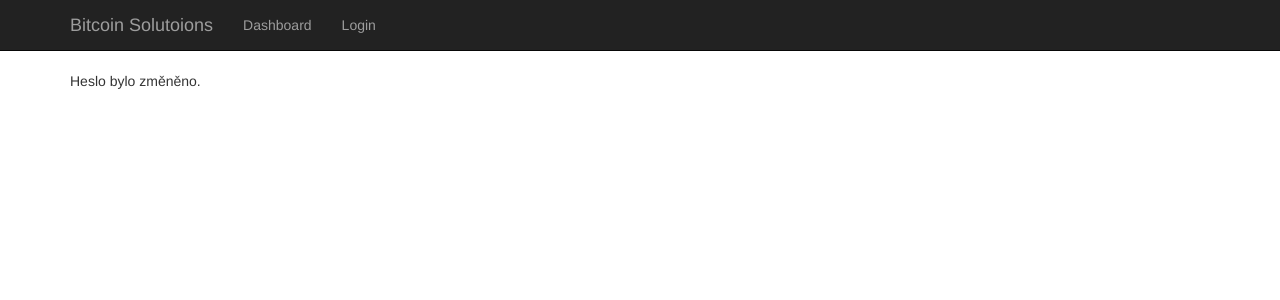
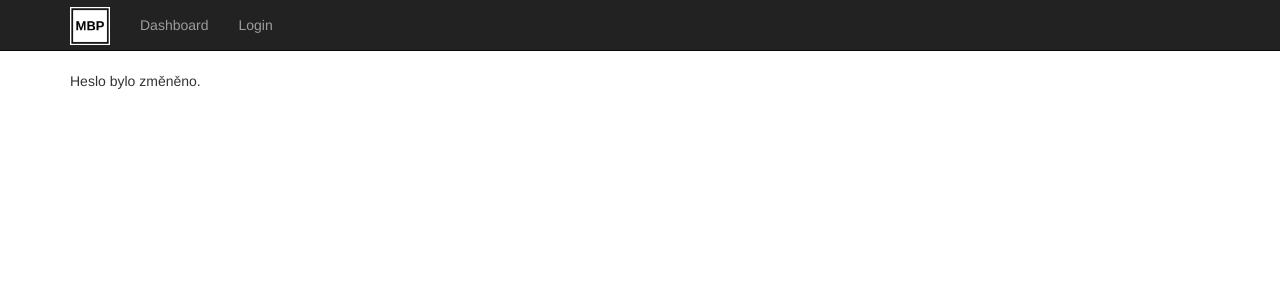
Before and after one commit to ondrejsika/mbp, a Django app: template password_reset/templates/password_reset/password_reset_complete.html in a window 1280 px wide. Shown: the top 300 px of the page. Run offline with Django 3.2, Linux system fonts and the light colour scheme; the template is opened without the code that fills it: most values are stand-ins (such as "Sample title", 1, 10 or a date in 2020); parts of the project's set-up code (start-up, migrations or seed data) failed here and were passed over; some libraries are stand-ins or nearby versions.

Commit message:
add logo

```diff
--- a/account/templates/account/dashboard.html
+++ b/account/templates/account/dashboard.html
@@ -32,7 +32,8 @@
                 {% for profile in request.user.account.profile_set.all %}
                     <tr>
                         <td>{{ profile.name }}</td>
-                        <td><a href="" class="btn-sm btn-info">Edit</a></td>
+                        <td><a href="" class="btn-sm btn-info">Detail</a>
+                        <a href="" class="btn-sm btn-info">Edit</a></td>
                     </tr>
                 {% endfor %}
             </table>
--- a/main/templates/menu.html
+++ b/main/templates/menu.html
@@ -7,7 +7,7 @@
                 <span class="icon-bar"></span>
                 <span class="icon-bar"></span>
             </button>
-            <a class="navbar-brand" href="/">Bitcoin Solutoions</a>
+            <a class="navbar-brand" href="/"><img src="{{ STATIC_URL }}mbp_logo.png" style="margin-top: -8px; width: 40px; display: inline-block;"></a>
         </div>
         <div id="navbar" class="collapse navbar-collapse">
             <ul class="nav navbar-nav">
```
Also changed, not shown: main/static/mbp_logo.png (added).
